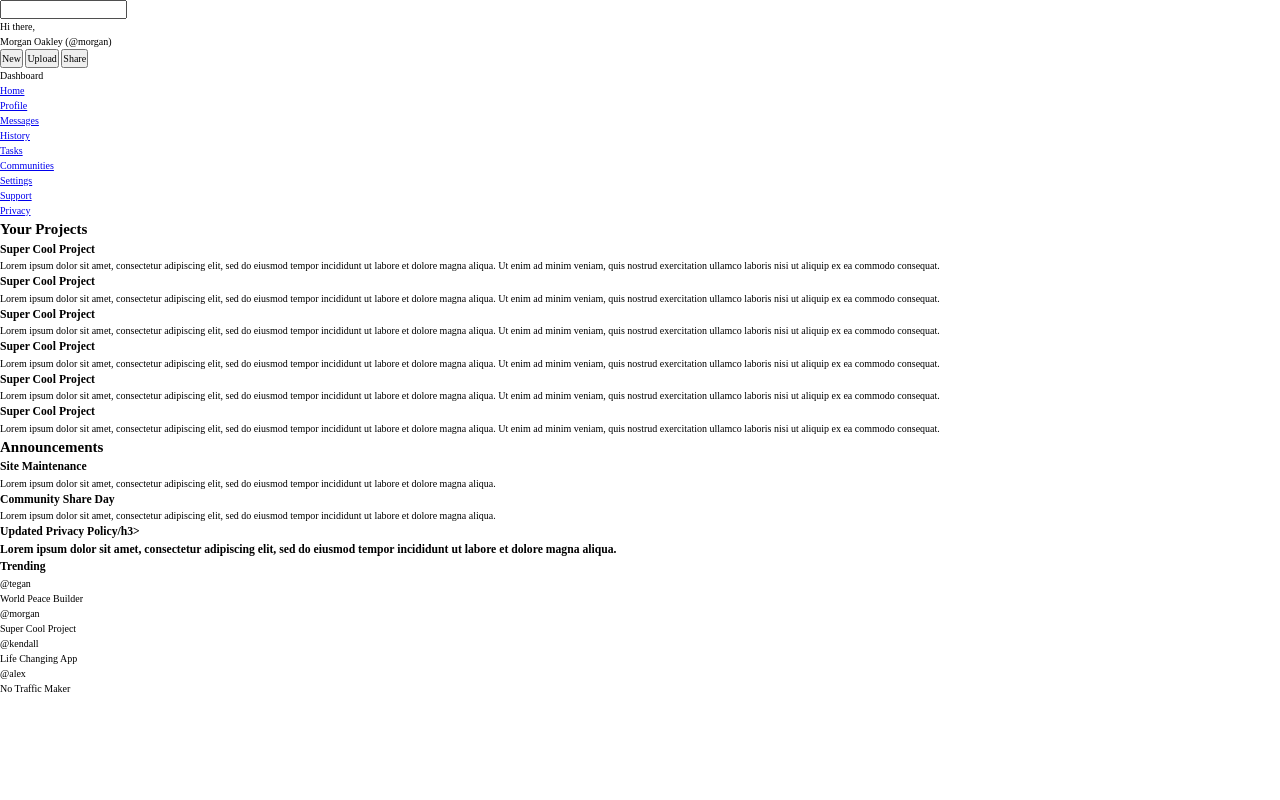
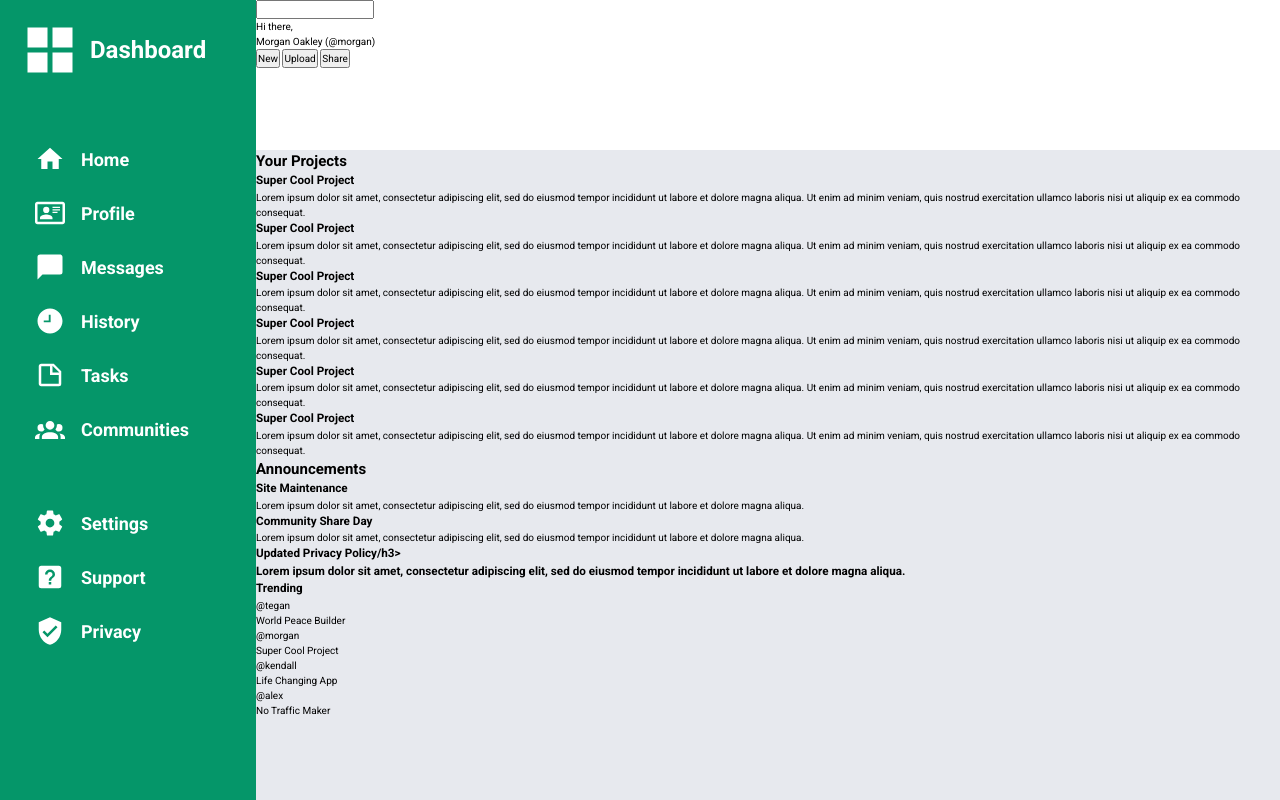
Before and after one commit to vincentle1/admin-dashboard-odin, a plain HTML site: page index.html in a window 1280 px wide. Drawn offline with Linux system fonts and the light colour scheme.

Commit message:
Complete sidebar
Finished styling the sidebar, including a min-max size for resizing purposes.
Added all the svgs and icons needed to style it. Completed spacing between
elements.

```diff
--- a/index.html
+++ b/index.html
@@ -4,6 +4,7 @@
   <meta charset="UTF-8">
   <meta name="viewport" content="width=device-width, initial-scale=1.0">
   <link rel="stylesheet" href="styles/styles.css">
+  <link rel="stylesheet" href="styles/reset.css">
   <link rel="preconnect" href="https://fonts.googleapis.com">
   <link rel="preconnect" href="https://fonts.gstatic.com" crossorigin>
   <link href="https://fonts.googleapis.com/css2?family=Roboto:ital,wght@0,100;0,300;0,400;0,
@@ -41,22 +42,69 @@
 
   <aside>
 
-    <div class="logo">
-      <p>Dashboard</p>
-    </div>
+    <nav>
 
-    <nav>
-      <ul>
-        <li><div class="home-icon"></div><a href="/home">Home</a></li>
-        <li><div class="profile-icon"></div><a href="/profile">Profile</a></li>
-        <li><div class="messages-icon"></div><a href="/messages">Messages</a></li>
-        <li><div class="history-icon"></div><a href="/history">History</a></li>
-        <li><div class="tasks-icon"></div><a href="/tasks">Tasks</a></li>
-        <li><div class="communities-icon"></div><a href="/communities">Communities</a></li>
-        <li><div class="settings-icon"></div><a href="/settings">Settings</a></li>
-        <li><div class="support-icon"></div><a href="/support">Support</a></li>
-        <li><div class="privacy-icon"></div><a href="/privacy">Privacy</a></li>
-      </ul>
+        <div class="logo-link">
+          <svg class="logo-icon" xmlns="http://www.w3.org/2000/svg"
+          viewBox="0 0 24 24"><path d="M3,11H11V3H3M3,21H11V13H3M13,21H21V13H13M13,3V11H21V3"/>
+          </svg>
+          <a href="/home">Dashboard</a>
+        </div>
+
+        <ul class="main-links">
+        <li><svg class="home-icon" xmlns="http://www.w3.org/2000/svg" viewBox="0 0 24 24">
+          <path d="M10,20V14H14V20H19V12H22L12,3L2,12H5V20H10Z" /></svg>
+          <a href="/home">Home</a></li>
+        <li><svg xmlns="http://www.w3.org/2000/svg" viewBox="0 0 24 24"><path d="M22,3H2C0.91,3.04
+          0.04,3.91 0,5V19C0.04,20.09 0.91,20.96 2,21H22C23.09,20.96 23.96,20.09 24,19V5C23.96,3.91
+          23.09,3.04 22,3M22,19H2V5H22V19M14,17V15.75C14,14.09 10.66,13.25 9,13.25C7.34,13.25 4,14.09
+          4,15.75V17H14M9,7A2.5,2.5 0 0,0 6.5,9.5A2.5,2.5 0 0,0 9,12A2.5,2.5 0 0,0 11.5,9.5A2.5,2.5
+          0 0,0 9,7M14,7V8H20V7H14M14,9V10H20V9H14M14,11V12H18V11H14" /></svg>
+          <a href="/profile">Profile</a></li>
+        <li><svg xmlns="http://www.w3.org/2000/svg" viewBox="0 0 24 24"><path d="M20,2H4A2,2 0 0,0
+          2,4V22L6,18H20A2,2 0 0,0 22,16V4C22,2.89 21.1,2 20,2Z" /></svg>
+          <a href="/messages">Messages</a></li>
+        <li><svg xmlns="http://www.w3.org/2000/svg" viewBox="0 0 24 24"><path d="M12 2C6.5 2 2 6.5 2
+          12C2 17.5 6.5 22 12 22C17.5 22 22 17.5 22 12S17.5 2 12 2M12.5 13H7V11.5H11V7H12.5V13Z" /></svg>
+          <a href="/history">History</a></li>
+        <li><svg xmlns="http://www.w3.org/2000/svg" viewBox="0 0 24 24"><path d="M14,10H19.5L14,
+          4.5V10M5,3H15L21,9V19A2,2 0 0,1 19,21H5C3.89,21 3,20.1 3,19V5C3,3.89 3.89,3 5,3M5,
+          5V19H19V12H12V5H5Z" /></svg>
+          <a href="/tasks">Tasks</a></li>
+        <li><svg xmlns="http://www.w3.org/2000/svg" viewBox="0 0 24 24"><path d="M12,5.5A3.5,3.5 0 0,1
+          15.5,9A3.5,3.5 0 0,1 12,12.5A3.5,3.5 0 0,1 8.5,9A3.5,3.5 0 0,1 12,5.5M5,8C5.56,8 6.08,8.15
+          6.53,8.42C6.38,9.85 6.8,11.27 7.66,12.38C7.16,13.34 6.16,14 5,14A3,3 0 0,1 2,11A3,3 0
+          0,1 5,8M19,8A3,3 0 0,1 22,11A3,3 0 0,1 19,14C17.84,14 16.84,13.34 16.34,12.38C17.2,11.27
+          17.62,9.85 17.47,8.42C17.92,8.15 18.44,8 19,8M5.5,18.25C5.5,16.18 8.41,14.5
+          12,14.5C15.59,14.5 18.5,16.18 18.5,18.25V20H5.5V18.25M0,20V18.5C0,17.11 1.89,15.94
+          4.45,15.6C3.86,16.28 3.5,17.22 3.5,18.25V20H0M24,20H20.5V18.25C20.5,17.22 20.14,16.28
+          19.55,15.6C22.11,15.94 24,17.11 24,18.5V20Z" /></svg>
+          <a href="/communities">Communities</a></li>
+        </ul>
+
+        <ul class="perma-links">
+        <li class="settings-list"><svg xmlns="http://www.w3.org/2000/svg" viewBox="0 0 24 24"><path d="M12,15.5A3.5,3.5 0
+          0,1 8.5,12A3.5,3.5 0 0,1 12,8.5A3.5,3.5 0 0,1 15.5,12A3.5,3.5 0 0,1 12,15.5M19.43,
+          12.97C19.47,12.65 19.5,12.33 19.5,12C19.5,11.67 19.47,11.34 19.43,11L21.54,9.37C21.73,9.22
+          21.78,8.95 21.66,8.73L19.66,5.27C19.54,5.05 19.27,4.96 19.05,5.05L16.56,6.05C16.04,5.66
+          15.5,5.32 14.87,5.07L14.5,2.42C14.46,2.18 14.25,2 14,2H10C9.75,2 9.54,2.18
+          9.5,2.42L9.13,5.07C8.5,5.32 7.96,5.66 7.44,6.05L4.95,5.05C4.73,4.96 4.46,5.05
+          4.34,5.27L2.34,8.73C2.21,8.95 2.27,9.22 2.46,9.37L4.57,11C4.53,11.34 4.5,11.67
+          4.5,12C4.5,12.33 4.53,12.65 4.57,12.97L2.46,14.63C2.27,14.78 2.21,15.05
+          2.34,15.27L4.34,18.73C4.46,18.95 4.73,19.03 4.95,18.95L7.44,17.94C7.96,18.34 8.5,18.68
+          9.13,18.93L9.5,21.58C9.54,21.82 9.75,22 10,22H14C14.25,22 14.46,21.82
+          14.5,21.58L14.87,18.93C15.5,18.67 16.04,18.34 16.56,17.94L19.05,18.95C19.27,19.03
+          19.54,18.95 19.66,18.73L21.66,15.27C21.78,15.05 21.73,14.78 21.54,14.63L19.43,12.97Z" /></svg>
+          <a href="/settings">Settings</a></li>
+        <li class="support-list"><svg xmlns="http://www.w3.org/2000/svg" viewBox="0 0 24 24"><path d="M11,18H13V16H11V18M12,
+          6A4,4 0 0,0 8,10H10A2,2 0 0,1 12,8A2,2 0 0,1 14,10C14,12 11,11.75 11,15H13C13,12.75 16,12.5
+          16,10A4,4 0 0,0 12,6M5,3H19A2,2 0 0,1 21,5V19A2,2 0 0,1 19,21H5A2,2 0 0,1 3,19V5A2,2 0 0,1 5,3Z" /></svg>
+          <a href="/support">Support</a></li>
+        <li class="privacy-list"><svg xmlns="http://www.w3.org/2000/svg" viewBox="0 0 24 24"><path d="M10,17L6,13L7.41,11.59L10,
+          14.17L16.59,7.58L18,9M12,1L3,5V11C3,16.55 6.84,21.74 12,23C17.16,21.74 21,16.55 21,11V5L12,1Z" /></svg>
+          <a href="/privacy">Privacy</a></li>
+        </ul>
+
     </nav>
 
   </aside>
@@ -64,7 +112,7 @@
 
   <main>
 
-    <section>
+    <section class="projects">
 
       <h2>Your Projects</h2>
 
@@ -136,7 +184,7 @@
 
     </section>
 
-    <section>
+    <section class="announcements">
 
       <h2>Announcements</h2>
 
@@ -163,7 +211,7 @@
 
     </section>
 
-    <section>
+    <section class="trending">
 
       <h3>Trending</h3>
 
--- /dev/null
+++ b/styles/reset.css
@@ -0,0 +1,68 @@
+/* https://piccalil.li/blog/a-modern-css-reset */
+
+/* Box sizing rules */
+*,
+*::before,
+*::after {
+  box-sizing: border-box;
+}
+
+/* Remove default margin */
+* {
+  margin: 0;
+  padding: 0;
+}
+
+/* Remove list styles on ul, ol elements with a list role, which suggests default styling will be removed */
+ul[role='list'],
+ol[role='list'] {
+  list-style: none;
+}
+
+/* Set core root defaults */
+html:focus-within {
+  scroll-behavior: smooth;
+}
+
+/* Set core body defaults */
+body {
+  min-height: 100vh;
+  text-rendering: optimizeSpeed;
+  line-height: 1.5;
+}
+
+/* A elements that don't have a class get default styles */
+a:not([class]) {
+  text-decoration-skip-ink: auto;
+}
+
+/* Make images easier to work with */
+img,
+picture {
+  max-width: 100%;
+  display: block;
+}
+
+/* Inherit fonts for inputs and buttons */
+input,
+button,
+textarea,
+select {
+  font: inherit;
+}
+
+/* Remove all animations, transitions and smooth scroll for people that prefer not to see them */
+@media (prefers-reduced-motion: reduce) {
+  html:focus-within {
+   scroll-behavior: auto;
+  }
+
+  *,
+  *::before,
+  *::after {
+    animation-duration: 0.01ms !important;
+    animation-iteration-count: 1 !important;
+    transition-duration: 0.01ms !important;
+    scroll-behavior: auto !important;
+  }
+}
--- a/styles/styles.css
+++ b/styles/styles.css
@@ -1,6 +1,7 @@
 :root {
 
   font-size: 62.5%;
+  font-family: var(--ff-primary);
 
 /* font-type
  =================================== */
@@ -9,14 +10,12 @@
   --ff-body: var(--ff-primary);
   --ff-heading: var(--ff-primary);
 
-
 /* font-weight
  =================================== */
 
   --fw-regular: 400;
-  --fw-semi-bold: 500;
+  --fw-semi-bold: 600;
   --fw-bold: 700;
-
 
 /* font-sizes
  =================================== */
@@ -31,7 +30,7 @@
 
   --fs-nav: 2.4rem;
 
-  --fs-logo: 3.2rem;
+  --fs-logo: 2.4rem;
 
 /* colors
 =================================== */
@@ -39,81 +38,88 @@
   --col-white: white;
   --col-primary: #059669;
   --col-accent: #f43f5e;
-  --col-gray: #d2d4d8;
+  --col-gray: #e7e9ee;
   --col-black: #111827;
   --col-text-gray: #11182780;
 
+}
+
+body {
+  display: grid;
+  grid-template-columns: minmax(250px, 1fr) 4fr;
+}
+
+
+/* header
+=================================== */
+
+header {
+  grid-column: 2 / 3;
+}
+
+
+/* sidebar
+=================================== */
+
+aside {
+  grid-column: 1 / 2;
+  grid-row: 1 / 3;
+  background: var(--col-primary);
+  color: var(--col-white);
+  padding: 2rem;
+}
+
+nav a {
+  text-decoration: none;
+  font-size: var(--fs-body-1);
+  font-weight: var(--fw-bold);
+  color: var(--col-white);
+}
+
+.logo-link {
+  display: grid;
+  grid-template-columns: 1fr 3fr;
+  align-items: center;
+  gap: 1rem;
+  margin-bottom: 6.4rem;
+}
+
+.logo-icon {
+  fill: var(--col-white);
+  width: 6rem;
+}
+
+.logo-link > a {
+  font-size: var(--fs-logo);
+}
+
+aside ul {
+  list-style-type: none;
+  margin-bottom: 6.4rem;
+  margin-left: 1.5rem;
+}
+
+aside svg {
+  fill: var(--col-white);
+  width: 3rem;
+}
+
+aside li {
+  display: grid;
+  grid-template-columns: min-content 1fr;
+  margin-bottom: 2.4rem;
+  align-items: center;
+  gap: 1.6rem;
 }
 
 
 
 
 
-/* https://piccalil.li/blog/a-modern-css-reset */
 
-/* Box sizing rules */
-*,
-*::before,
-*::after {
-  box-sizing: border-box;
+/* main
+=================================== */
+
+main {
+  background: var(--col-gray);
 }
-
-/* Remove default margin */
-* {
-  margin: 0;
-  padding: 0;
-}
-
-/* Remove list styles on ul, ol elements with a list role, which suggests default styling will be removed */
-ul[role='list'],
-ol[role='list'] {
-  list-style: none;
-}
-
-/* Set core root defaults */
-html:focus-within {
-  scroll-behavior: smooth;
-}
-
-/* Set core body defaults */
-body {
-  min-height: 100vh;
-  text-rendering: optimizeSpeed;
-  line-height: 1.5;
-}
-
-/* A elements that don't have a class get default styles */
-a:not([class]) {
-  text-decoration-skip-ink: auto;
-}
-
-/* Make images easier to work with */
-img,
-picture {
-  max-width: 100%;
-  display: block;
-}
-
-/* Inherit fonts for inputs and buttons */
-input,
-button,
-textarea,
-select {
-  font: inherit;
-}
-
-/* Remove all animations, transitions and smooth scroll for people that prefer not to see them */
-@media (prefers-reduced-motion: reduce) {
-  html:focus-within {
-   scroll-behavior: auto;
-  }
-
-  *,
-  *::before,
-  *::after {
-    animation-duration: 0.01ms !important;
-    animation-iteration-count: 1 !important;
-    transition-duration: 0.01ms !important;
-    scroll-behavior: auto !important;
-  }
-}
```
Also changed, not shown: assets/communities.svg (added), assets/history-nav.svg (added), assets/home.svg (added), assets/messages-nav.svg (added), assets/privacy-nav.svg (added), assets/profile-nav.svg (added), assets/settings-nav.svg (added), assets/sidebar-logo.svg (added), assets/support-nav.svg (added), assets/tasks.svg (added).
